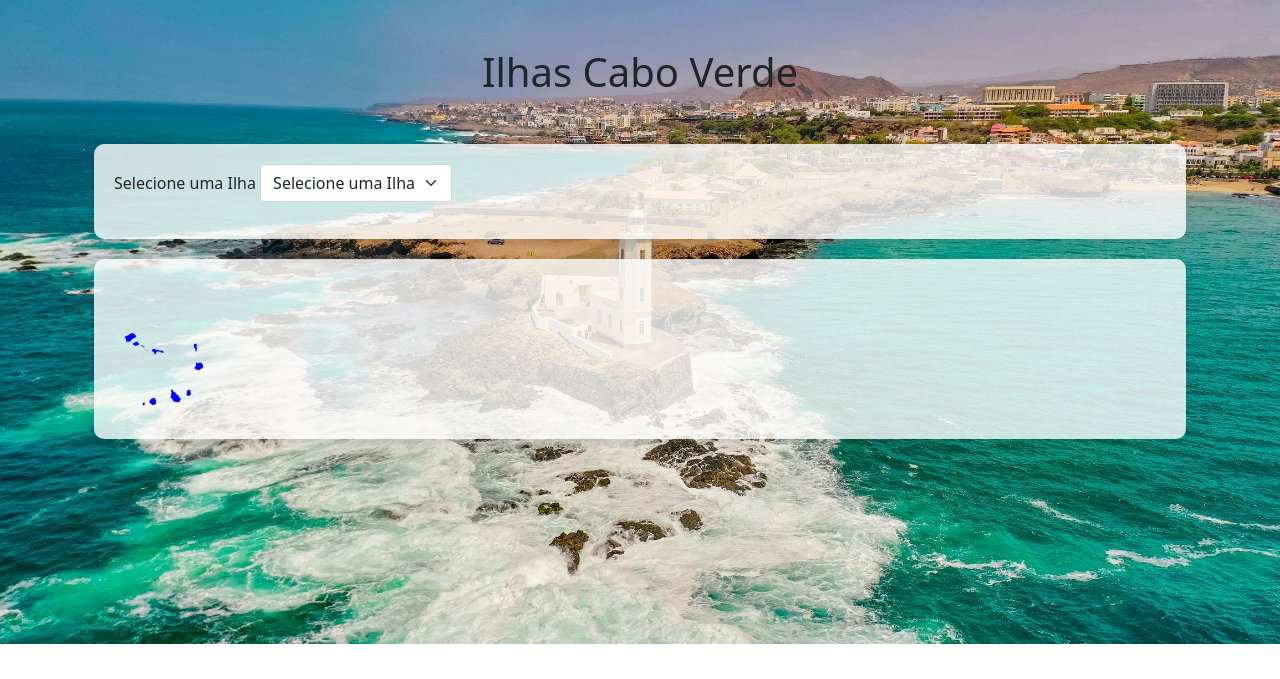
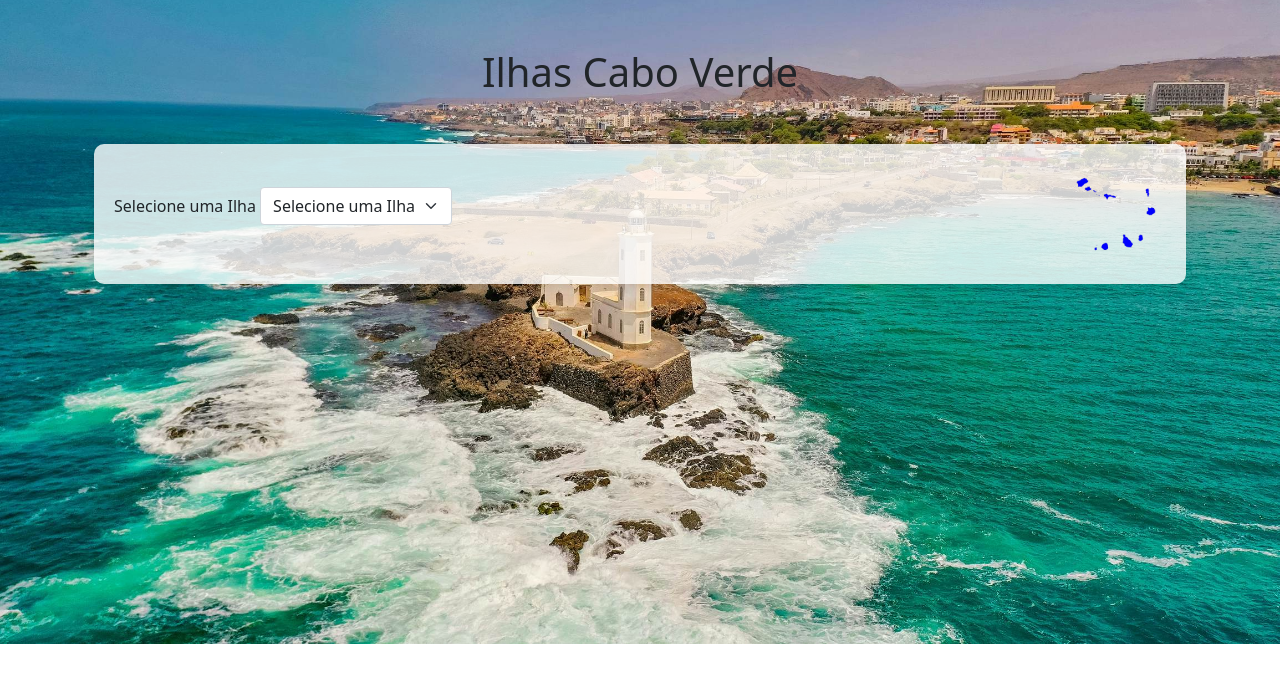
Before and after one commit to Maky189/GeoCaboVerde, a Flask app: page / in a window 1280 px wide. Shown: the part 76-755 px from the top of the page. Run offline with Flask 3, Linux system fonts and the light colour scheme; the visitor is signed in with stand-in values (Sample User, id 1); data that the repository does not hold is empty; some libraries are stand-ins or nearby versions.

Commit message:
adding more features

```diff
--- a/web/static/app.js
+++ b/web/static/app.js
@@ -31,14 +31,15 @@ function showDescription() {
         document.getElementById('video-placeholder').style.display = 'block';
         document.getElementById('video-iframe').src = videos[ilhaId];
         document.getElementById('ilha-image-container').style.display = 'none';
+        document.getElementById('description-box').style.display = 'block';
     } else {
         document.getElementById('description-content').innerHTML = '';
         document.getElementById('additional-box').style.display = 'none';
         document.getElementById('image-gallery').style.display = 'none';
         document.getElementById('video-placeholder').style.display = 'none';
         document.getElementById('ilha-image-container').style.display = 'flex';
+        document.getElementById('description-box').style.display = 'none';
     }
-    document.getElementById('description-box').style.display = 'block';
 }
 
 function displayImages(ilhaId) {
--- a/web/static/styles.css
+++ b/web/static/styles.css
@@ -76,9 +76,9 @@ body.island {
 
 #ilha-image-container {
     display: flex;
-    justify-content: flex-end;
+    justify-content: center;
     align-items: center;
-    margin-top: 20px;
+    margin-left: auto;
     width: 100px;
     height: 100px;
 }
--- a/web/templates/index.html
+++ b/web/templates/index.html
@@ -7,7 +7,7 @@
 {% block main %}
     <h1 class="mb-5">Ilhas Cabo Verde</h1>
     <div class="select-box position-relative">
-        <form class="d-flex flex-wrap">
+        <form class="d-flex flex-wrap align-items-center">
             <div class="mb-3 me-3">
                 <label for="ilha" class="form-label">Selecione uma Ilha</label>
                 <select class="form-select selectpicker" id="ilha" name="ilha" onchange="fetchConselhos(); generateImage(); showDescription(); updateModalTitle();" data-live-search="true">
@@ -60,9 +60,12 @@
                     Opções
                 </button>
             </div>
+            <div id="ilha-image-container" class="ms-auto">
+                <img src="/static/Ilhas.png" alt="Ilhas Cabo Verde" id="ilha-image">
+            </div>
         </form>
     </div>
-    <div class="description-box" id="description-box" style="max-height: 70vh; overflow-y: auto;">
+    <div class="description-box" id="description-box" style="max-height: 70vh; overflow-y: auto; display: none;">
         <div class="row">
             <div class="col-md-8">
                 <div id="description-content" class="text-justify font-weight-bold" style="font-family: 'Roboto', sans-serif; font-size: 1.5rem; line-height: 1.8;"></div>
@@ -76,9 +79,6 @@
         </div>
         <div class="image-gallery" id="image-gallery" style="display: none;">
             <!-- Images will be populated here -->
-        </div>
-        <div id="ilha-image-container">
-            <img src="/static/Ilhas.png" alt="Ilhas Cabo Verde" id="ilha-image">
         </div>
     </div>
     <div class="additional-box" id="additional-box" style="display: none;">
```
